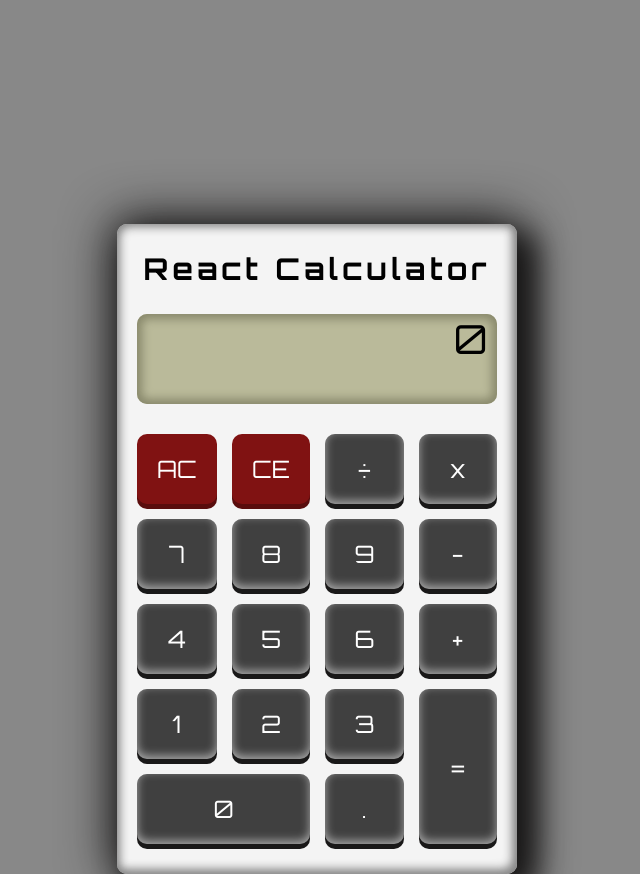
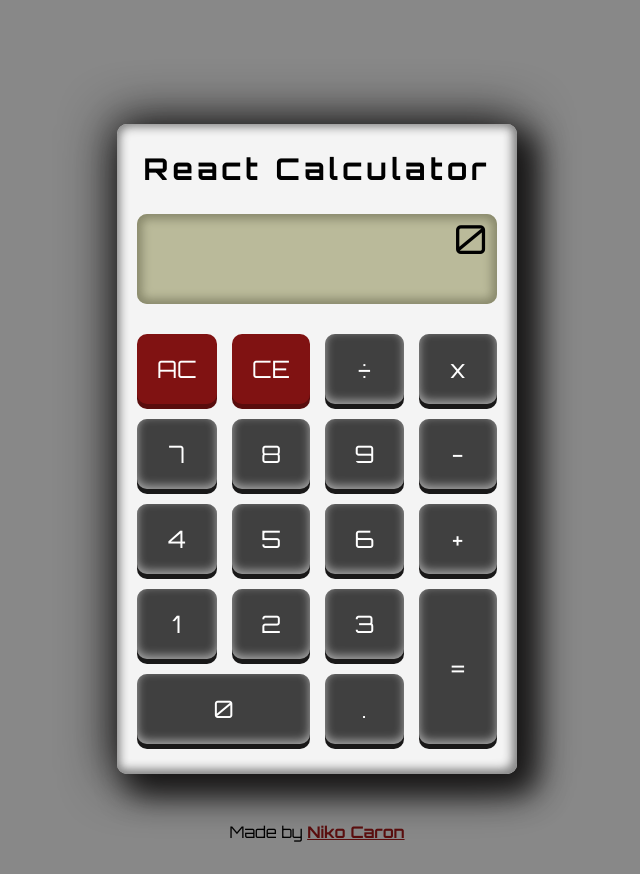
Before and after one commit to ncaron/react-calculator, a React app: page / in a window 1280 px wide. Shown: the whole page, without its empty margins (323-963 px from the left). After the commit the page ends 842 px from the top, so only its background shows below. Built offline with nearby package versions, Linux system fonts and the light colour scheme; the HTML template or start-up script is replaced by a standard one.

Commit message:
Added the footer

```diff
--- a/src/Components/App.js
+++ b/src/Components/App.js
@@ -1,12 +1,14 @@
 import React from 'react';
 import Calculator from '../Containers/Calculator';
 import Error from '../Components/Error';
+import Footer from './Footer';
 
 const App = () => {
   return (
     <div>
       <Error />
       <Calculator />
+      <Footer />
     </div>
   );
 };
--- /dev/null
+++ b/src/Components/Footer.js
@@ -0,0 +1,11 @@
+import React from 'react';
+
+const Footer = () => {
+  return (
+    <footer className="footer">
+      Made by <a href='https://github.com/ncaron' target='_blank'>Niko Caron</a>
+    </footer>
+  );
+}
+
+export default Footer;
--- a/src/styles.scss
+++ b/src/styles.scss
@@ -5,7 +5,7 @@
 body {
   background: #888;
   font-family: 'Orbitron', sans-serif;
-  margin-top: 150px;
+  margin-top: 50px;
 
   @media(max-width: 450px) {
     margin-top: 0;
@@ -188,3 +188,13 @@ body {
 .seven { grid-area: seven; }
 .eight { grid-area: eight; }
 .nine { grid-area: nine; }
+
+.footer {
+  margin-top: 50px;
+  text-align: center;
+
+  a {
+    color: #590d0d;
+    font-weight: bold;
+  }
+}
```
